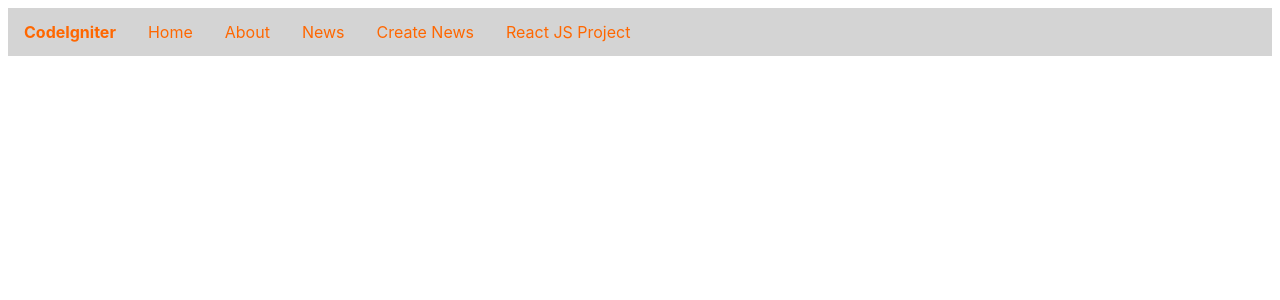
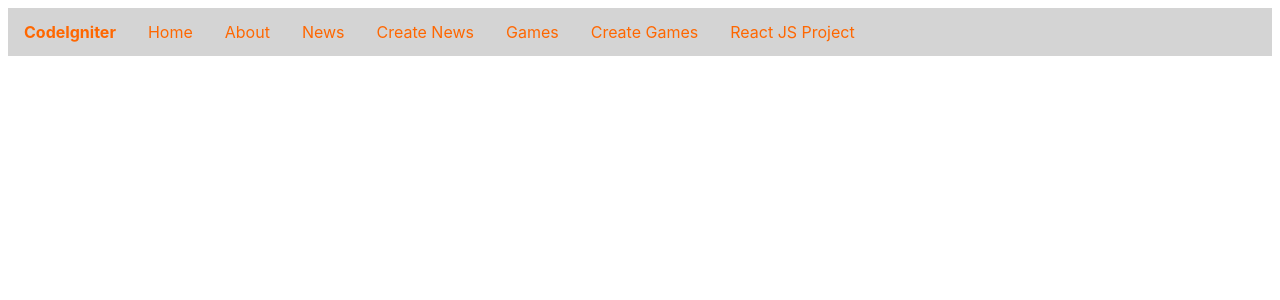
Before and after one commit to Rhys-I-B/7CC005CodeIgniter4Assessment, a CodeIgniter 4 app: the page made by app/Views/templates/header.php in a window 1280 px wide. Shown: the top 300 px of the page. Run offline with PHP 8.4 and a stand-in for CodeIgniter, Linux system fonts and the light colour scheme; the template is opened without the code that fills it, so the values that code supplies are empty; some libraries are stand-ins or nearby versions.

Commit message:
Add files via upload
Implemented Games Model and View

```diff
--- a/app/Views/templates/header.php
+++ b/app/Views/templates/header.php
@@ -39,6 +39,8 @@
 	  <li><a href="<?=base_url()?>about">About</a></li>
 	  <li><a href="<?=base_url()?>news">News</a></li>
 	  <li><a href="<?=base_url()?>news/new">Create News</a></li>
+	  <li><a href="<?=base_url()?>games">Games</a></li>
+	  <li><a href="<?=base_url()?>games/new">Create Games</a></li>
 	  <li><a href="<?=base_url()?>react">React JS Project</a></li>
 	</ul>
 
```
